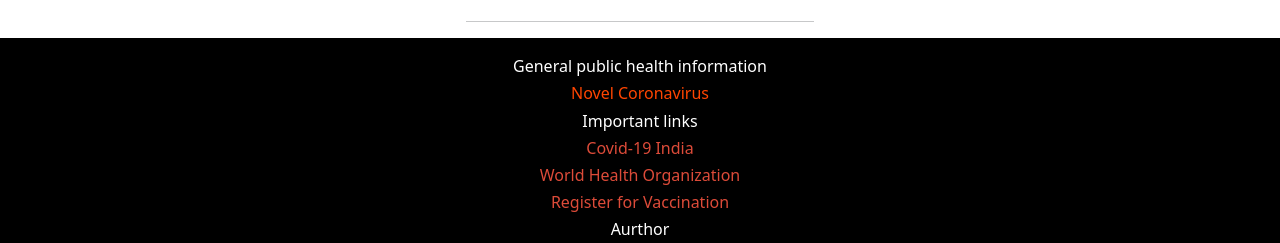
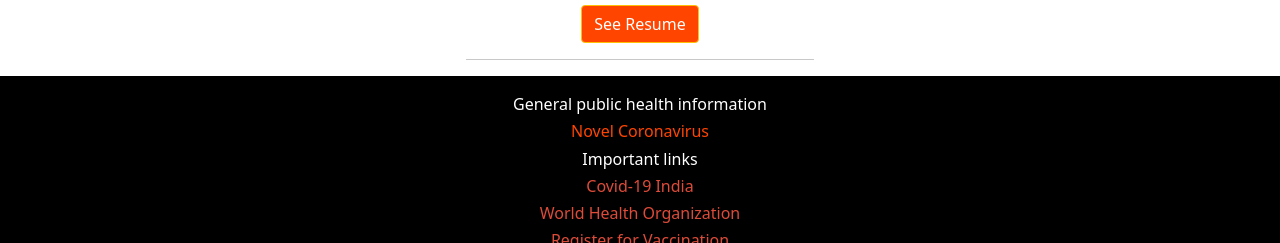
Before and after one commit to shivamsingh19992/Covid-19-info, a plain HTML site: page html/auth.html in a window 1280 px wide. Shown: the part 948-1191 px from the top of the page. Drawn offline with nearby package versions, Linux system fonts and the light colour scheme; a web font is replaced by a local one.

Commit message:
added resume to web

```diff
--- a/css/auth.css
+++ b/css/auth.css
@@ -234,3 +234,9 @@
       align-items: center;
       flex-direction: column;
   }
+
+
+  .makeor{
+    background-color: orangered;
+    color: white;
+  }
--- a/html/auth.html
+++ b/html/auth.html
@@ -146,6 +146,8 @@
                   <li><h6 class="ct">Web language:HTML,CSS,
                     JAVASCRIPT</h6></li>
 
+                <li><a rel="stylesheet" href="./../pdf/11813091_Shivam_Information Technology .pdf" class="btn btn-warning makeor" target="_blank">See Resume</a></li>
+
             </ul>
             <hr>
             </div>
```
Also changed, not shown: 1 other file.
